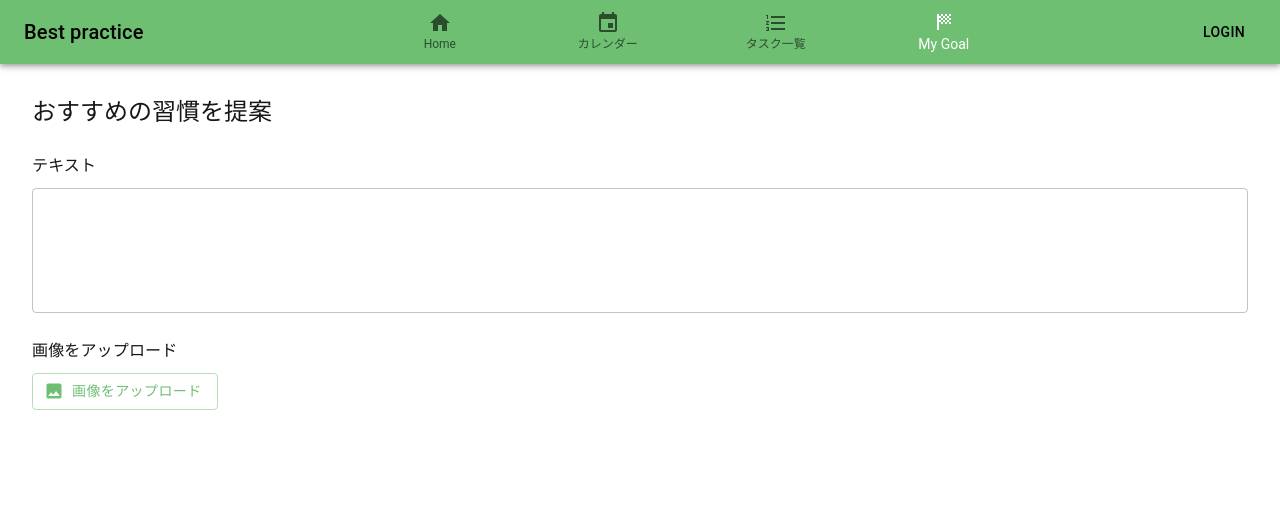
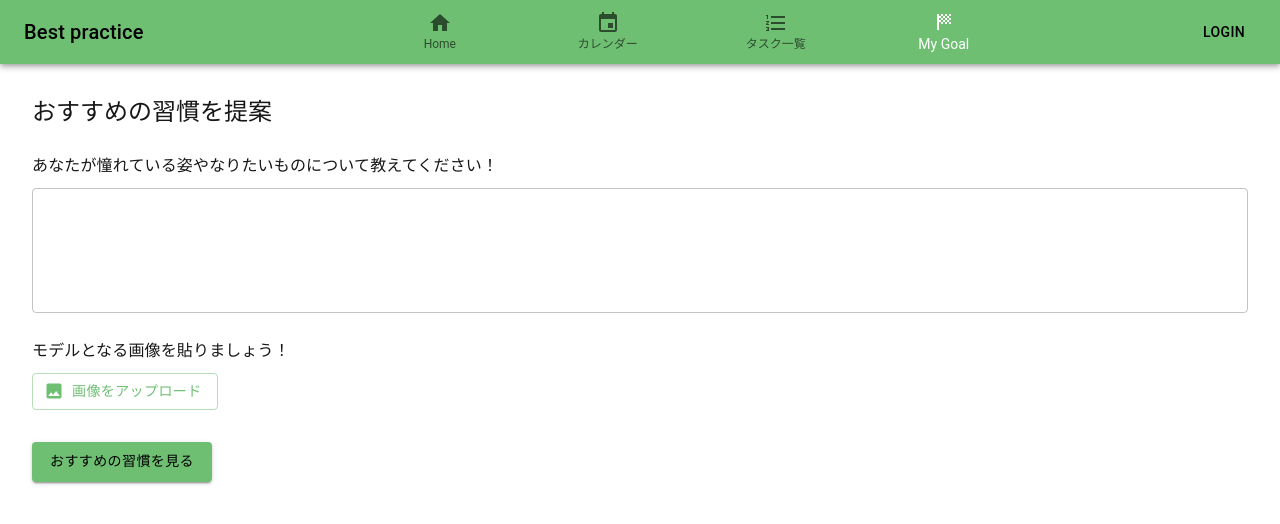
Before and after one commit to s1F102201492/my-schedule, a Next.js app: page /goal in a window 1280 px wide. Shown: the top 524 px of the page. Built offline with nearby package versions, Linux system fonts and the light colour scheme; no server answers; the database is empty; what @mui/material-nextjs would draw is missing.

Commit message:
AI機能実装途中まで

```diff
--- /dev/null
+++ b/app/api/chatgpt/route.ts
@@ -0,0 +1,52 @@
+import { NextResponse } from "next/server";
+
+export async function POST(request: Request) {
+  const { prompt } = await request.json();
+
+  const apiKey = process.env.OPENAI_API_KEY;
+  const apiEndPoint = process.env.OPENAI_API_URL
+
+  if (!apiKey) {
+    return NextResponse.json(
+      { error: "API keyがありません。" },
+      { status: 500 }
+    );
+  }
+
+  // INIAD_APIエンドポイント: https://api.openai.iniad.org/api/v1/chat/completions
+  try {
+    const response = await fetch(`${apiEndPoint}`, {
+      method: "POST",
+      headers: {
+        "Content-Type": "application/json",
+        Authorization: `Bearer ${apiKey}`,
+      },
+      body: JSON.stringify({
+        model: "gpt-4o-mini",
+        messages: [{ role: "user", content: prompt }],
+        max_tokens: 500,
+        stream: true, // ストリームを有効にする
+      }),
+    });
+
+    const reader = response.body?.getReader();
+    const stream = new ReadableStream({
+      async pull(controller) {
+        const { done, value } = await reader!.read();
+        if (done) {
+          controller.close();
+          return;
+        }
+        controller.enqueue(value);
+      },
+    });
+
+    const streamResponse = new Response(stream);
+    return streamResponse;
+    } catch (error) {
+    return NextResponse.json(
+      { error: "responseの取得に失敗しました。" },
+      { status: 500 }
+    );
+  }
+}
--- a/app/components/goal/GoalSetting.tsx
+++ b/app/components/goal/GoalSetting.tsx
@@ -20,7 +20,83 @@ const GoalSetting = () => {
             const imageUrl = URL.createObjectURL(file);
             setImg(imageUrl);
         }
-    }
+    };
+
+  const [isComplete, setIsComplete] = useState<boolean>(true); // AIの回答生成が完了したことを示す値
+  const [isGenerating, setIsGenerating] = useState<boolean>(false); // AIが回答を生成している途中であることを示す値
+  const [response, setResponse] = useState<string>(""); // AIからの回答を表す状態変化
+
+    const handleSubmit = async (e: { preventDefault: () => void; }) => { //ボタンを押すとAIが分析を開始し応答を表示
+
+      if (text === "") {
+        alert("プロンプトを入力してください。");
+        return;
+      }
+
+      setResponse(""); // 初期化
+      setIsComplete(false); // ストリーミング開始
+      setIsGenerating(true); // 応答生成開始
+
+      // 最新の prompt を使用して SystemPrompt を定義
+      const SystemPrompt: string = `あなたはおすすめの習慣を提案してください。アプリの利用者は自分が憧れている姿やなりたいもの、目標をテキストで書きます。なのであなたはその内容を分析し利用者がなりたい姿やなりたいもの、目標を達成できるような習慣を５つ考えてください。習慣名だけを挙げてください。 憧れている姿、なりたいもの、目標: ${text}`;
+
+      // API呼び出し
+      const res = await fetch("/api/chatgpt", {
+        method: "POST",
+        headers: {
+          "Content-Type": "application/json",
+        },
+        body: JSON.stringify({ prompt: SystemPrompt }), // キー名を修正
+      });
+      const reader = res.body?.getReader();
+      const decoder = new TextDecoder();
+
+      if (reader) {
+        let done = false;
+        let incompleteChunk = ""; // 不完全なチャンクを一時的に保持
+        while (!done) {
+          const { value, done: readerDone } = await reader.read();
+          done = readerDone;
+          const chunk = decoder.decode(value, { stream: true });
+          // 不完全なチャンクが前のチャンクの最後と繋がる可能性があるため、それを追加
+          incompleteChunk += chunk;
+          // 'data: ' で始まる行だけを処理
+          const lines = incompleteChunk
+            .split("\n")
+            .filter((line) => line.startsWith("data: "));
+          for (const line of lines) {
+            const jsonString = line.replace("data: ", "").trim();
+            if (jsonString === "[DONE]") {
+              // ストリーミングが完了した場合
+              setIsComplete(true); // 完了フラグを立てる
+              setIsGenerating(false); // 応答生成完了
+              break;
+            }
+            try {
+              // JSONとして有効か確認
+              const parsedChunk = JSON.parse(jsonString);
+              const content = parsedChunk.choices[0]?.delta?.content;
+              if (content) {
+                // チャンクごとにレスポンスを追加
+                setResponse((prev) => prev + content);
+              }
+            } catch (error) {
+              // JSONが未完了の場合は、次のチャンクで処理を続ける
+              console.error(
+                "Error parsing JSON (ignoring incomplete chunk):",
+                error
+              );
+              continue;
+            }
+          }
+
+          // 最後の行が不完全だった場合、次のチャンクと繋げるため保存
+          incompleteChunk = incompleteChunk.split("\n").slice(-1)[0];
+        }
+
+      }
+      console.log(response)
+    };
 
   return (
     <div>
@@ -30,7 +106,7 @@ const GoalSetting = () => {
       </Typography>
         <Box sx={{ mt: 3 }}>
           <Typography variant='subtitle1'>
-            テキスト
+            あなたが憧れている姿やなりたいものについて教えてください！
           </Typography>
           <TextField
           sx={{ mt: 1 }}
@@ -44,7 +120,7 @@ const GoalSetting = () => {
         </Box>
         <Box sx={{ mt: 3 }}>
           <Typography variant='subtitle1'>
-            画像をアップロード
+          モデルとなる画像を貼りましょう！
           </Typography>
           <input
           type="file"
@@ -61,6 +137,10 @@ const GoalSetting = () => {
             </label>
           </Box>
         </Box>
+        <Button variant="contained"
+        onClick={handleSubmit} sx={{mt: 4, height: 40, width: 180}}>
+          おすすめの習慣を見る
+        </Button>
      </Box>
     </div>
   )
--- a/package.json
+++ b/package.json
@@ -26,6 +26,7 @@
     "@supabase/supabase-js": "^2.48.1",
     "dayjs": "^1.11.13",
     "next": "15.0.4",
+    "openai": "^4.86.2",
     "react": "^19.0.0",
     "react-dom": "^19.0.0",
     "react-hot-toast": "^2.5.1",
```
Also changed, not shown: 1 other file (tests, documents, lock files or other folders).
